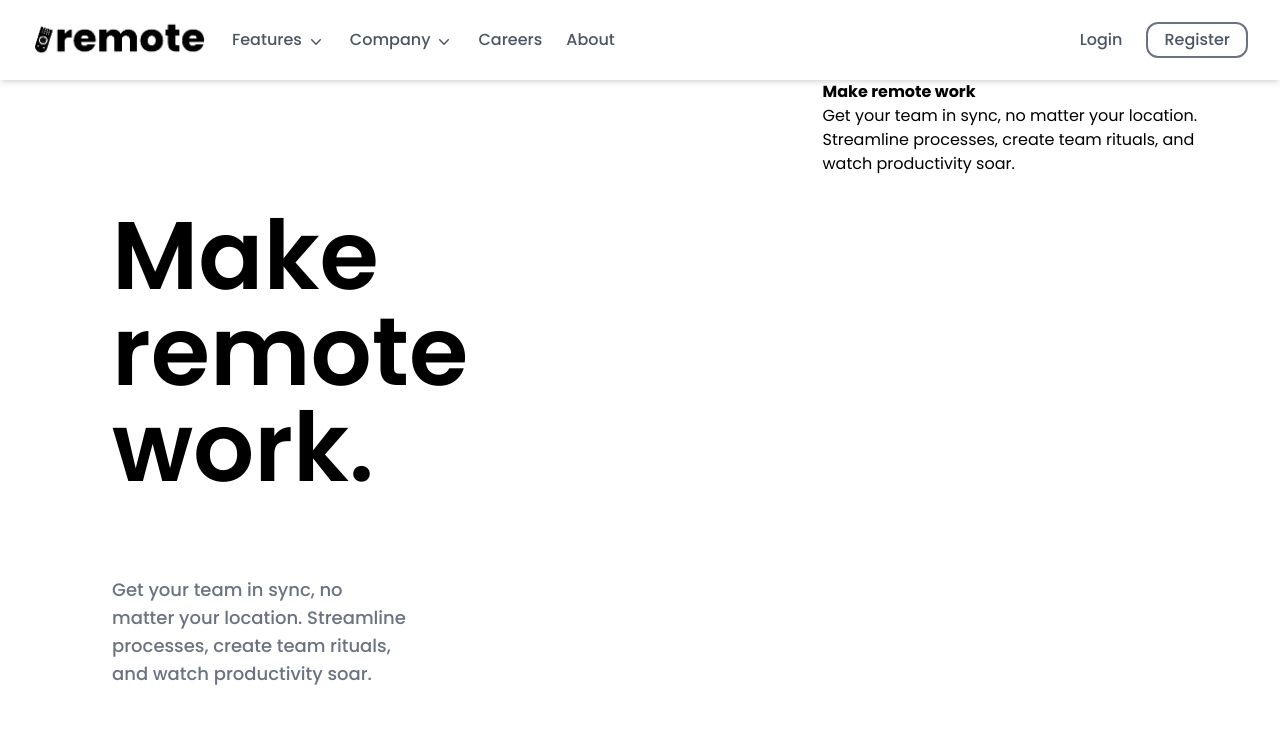
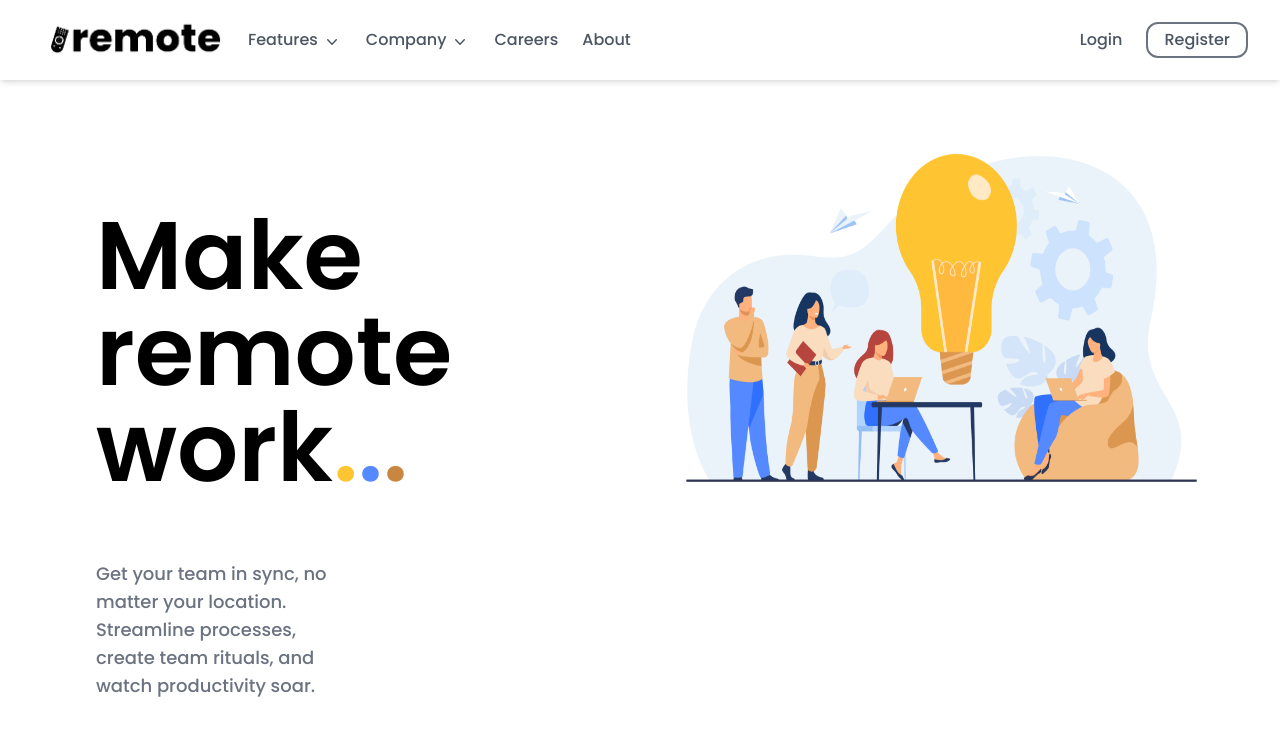
Before and after one commit to johncanero/remote-landing-page, a Next.js app: page / in a window 1280 px wide. Shown: the top 736 px of the page. Built offline with nearby package versions, Linux system fonts and the light colour scheme.

Commit message:
Hero Heading and Image Add

```diff
--- a/components/Hero.tsx
+++ b/components/Hero.tsx
@@ -1,12 +1,18 @@
 import React from "react";
+import Image from "next/image";
+import HeroImage from "../public/images/heroImage.png";
 
 const Hero = () => {
   return (
     <div>
-      <div className="flex font-Poppins">
-        <div className="md:mx-28">
-          <h1 className="font-semibold md:mt-32 md:text-8xl">Make remote work.</h1>
-          <p className="font-medium text-gray-500 text-lg md:mt-20 md:mr-56">
+      <div className="flex md:justify-center md:mx-auto font-Poppins">
+        <div className="md:mx-24">
+          <h1 className="font-semibold md:mt-32 md:text-8xl">
+            Make remote work<span className="text-remoteOrange">.</span>
+            <span className="text-remoteBlue">.</span>
+            <span className="text-remoteLightBrown">.</span>
+          </h1>
+          <p className="font-medium text-gray-500 text-lg md:mt-16 md:mr-56">
             Get your team in sync, no matter your location. Streamline
             processes, create team rituals, and watch productivity soar.
           </p>
@@ -15,15 +21,18 @@ const Hero = () => {
           {/* Companies */}
         </div>
 
-        <div className="md:mx-20">
-          {/* Image */}
-          <h1 className="font-bold">Make remote work</h1>
-          <p>
-            Get your team in sync, no matter your location. Streamline
-            processes, create team rituals, and watch productivity soar.
-          </p>
+        <div className="md:mx-18 md:mr-12 md:mt-6">
+          <div className="">
+            {/* Image */}
+            <Image
+              width={1650}
+              height={1220}
+              className="block"
+              src={HeroImage}
+              alt="Hero Feature"
+            />
+          </div>
         </div>
-
       </div>
     </div>
   );
--- a/components/Navbar.tsx
+++ b/components/Navbar.tsx
@@ -35,7 +35,7 @@ const Navbar = () => {
             </div>
 
             {/* Tablet and Desktop */}
-            <div className="sm:hidden md:block sm:px-6 mx-auto px-2 lg:px-8 shadow-md">
+            <div className="sm:hidden md:block sm:px-6 mx-auto px-2 md:px-8 lg:pl-12 shadow-md">
               <div className="relative flex h-20 items-center justify-between">
                 <div className="flex flex-1 items-center justify-center sm:items-stretch sm:justify-start">
                   <div className="flex flex-shrink-0 h-8 md:w-32 lg:w-44 items-center">
```
Also changed, not shown: public/images/heroImage.png (added).
